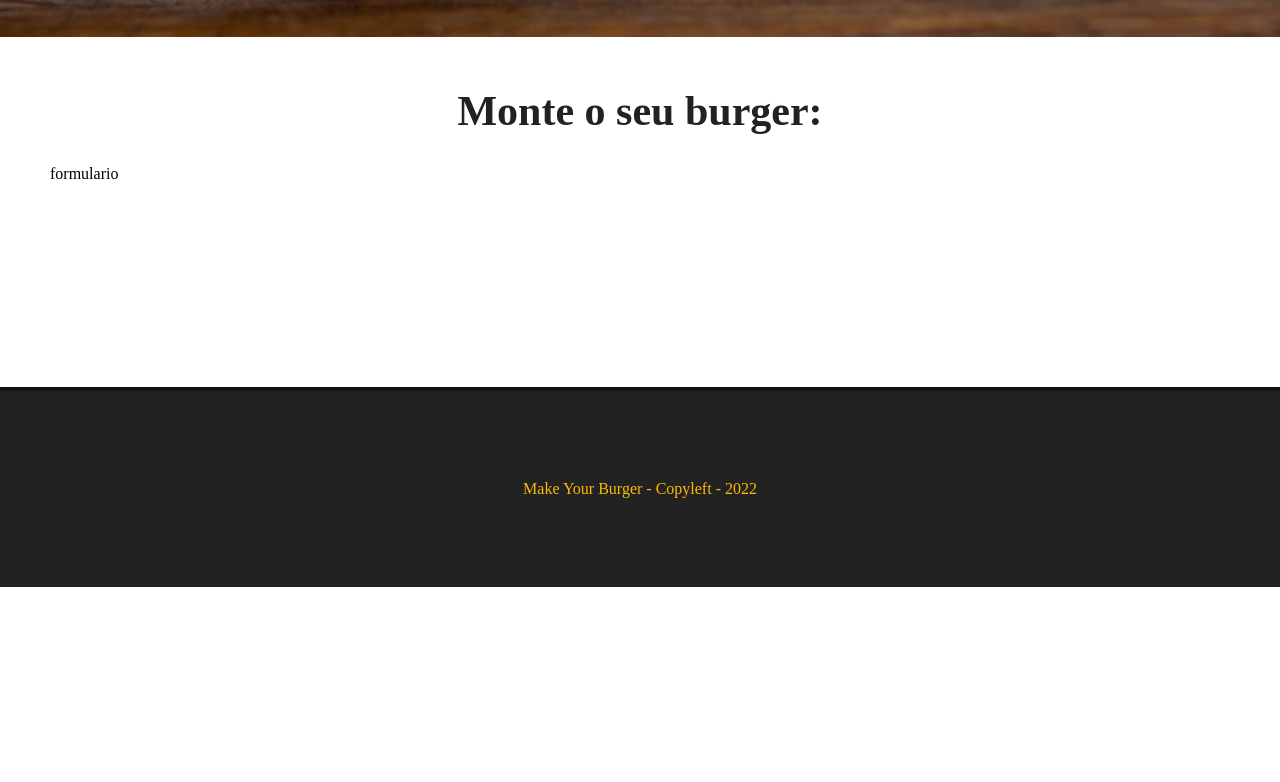
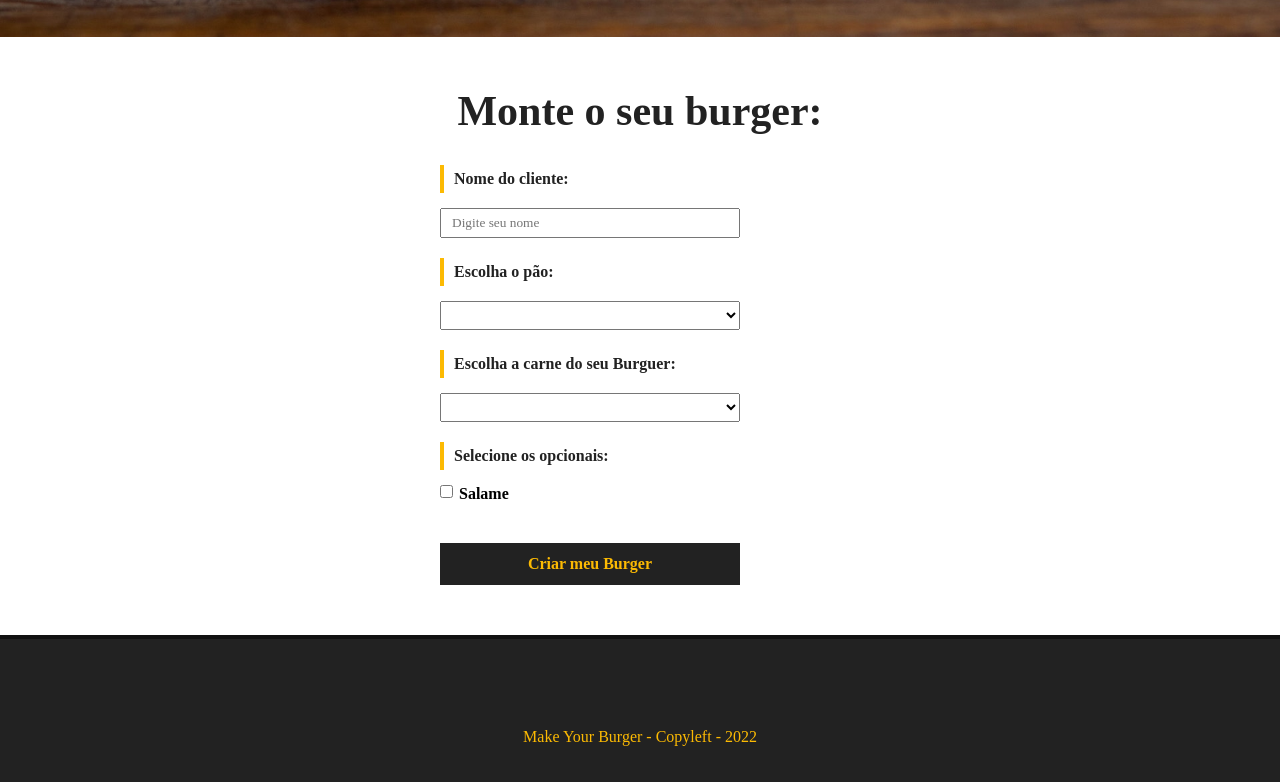
Before and after one commit to Grax4im/makeyourburguer, a Vue app: page / in a window 1280 px wide. Shown: the part 541-1323 px from the top of the page. Before the commit the page ends 1128 px from the top, so only its background shows below. Built offline with nearby package versions, Linux system fonts and the light colour scheme.

Commit message:
form and stylling

```diff
--- /dev/null
+++ b/src/components/BurgerForm.vue
@@ -0,0 +1,107 @@
+<template>
+    <div>
+        <form id="burger-form">
+            <div class="input-container">
+                <label for="name">Nome do cliente:</label>
+                <input type="text" id="name" name="name" v-model="none" placeholder="Digite seu nome">
+            </div>
+            <div class="input-container">
+                <label for="bread">Escolha o pão:</label>
+                <select name="bread" id="bread" v-model="pao" >
+                    <option value="">Selecione o seu pão</option>
+                    <option value="integral">Integral</option>
+                </select>
+            </div>
+            <div class="input-container">
+                <label for="carne">Escolha a carne do seu Burguer:</label>
+                <select name="carne" id="carne" v-model="carne" >
+                    <option value="">Selecione o tipo de carne</option>
+                    <option value="maminha">Maminha</option>
+                </select>
+            </div>
+            <div class="input-container opcionais-container">
+                    <label for="opcionais" id="opcionais-title">Selecione os opcionais:</label>
+                    <div class="checkbox-container">
+                        <input type="checkbox" name="opcionais" v-model="opcionais" value="salame">
+                        <span>Salame</span>
+                    </div>
+            </div>
+            <input type="submit" class="submit-btn" value="Criar meu Burger">
+        </form>
+    </div>
+</template>
+
+<script>
+export default {
+    name: "BurgerForm"
+}
+</script>
+
+<style scoped>
+    #burger-form {
+        max-width: 400px;
+        margin: 0 auto;
+    }
+
+    .input-container{
+        display:flex;
+        flex-direction: column;
+        margin-bottom:20px;
+    }
+
+    label {
+        font-weight: bold;
+        margin-bottom: 15px;
+        color: #222;
+        padding: 5px 10px;
+        border-left: 4px solid #fcba03;
+    }
+
+    input, select {
+        padding: 5px 10px;
+        width: 300px;
+    }
+
+    #opcionais-container {
+        flex-direction: row;
+        flex-wrap: wrap;
+    }
+
+    #opcionais-title {
+        width: 100%;
+    }
+
+    .checkbox-container {
+        display:flex;
+        align-items: flex-start;
+        width: 50%;
+        margin-bottom: 20px;
+    }
+
+    .checkbox-container span,
+    .checkbox-container input {
+        width: auto;
+    }
+
+    .checkbox-container span {
+        margin-left: 6px;
+        font-weight: bold;
+    }
+
+    .submit-btn {
+        background-color: #222;
+        color:#fcba03;
+        font-weight: bold;
+        border: 2px solid #222;
+        padding: 10px;
+        font-size: 16px;
+        margin: 0 auto;
+        cursor: pointer;
+        transition: 0.5s;
+    }
+
+    .submit-btn:hover {
+        background-color: #AAA;
+        color: #222;
+    }
+</style>
--- a/src/views/HomeView.vue
+++ b/src/views/HomeView.vue
@@ -2,17 +2,20 @@
   <Banner />
   <div class="main-container">
     <h1>Monte o seu burger:</h1>
-    <p>formulario</p>
+    <BurgerForm />
   </div>
 </template>
 
 <script>
   import Banner from "../components/Banner.vue"
+  import BurgerForm from "../components/BurgerForm.vue"
+
 
   export default {
     name: "Home",
     components: {
-      Banner
+      Banner,
+      BurgerForm
     }
   }
 
```
